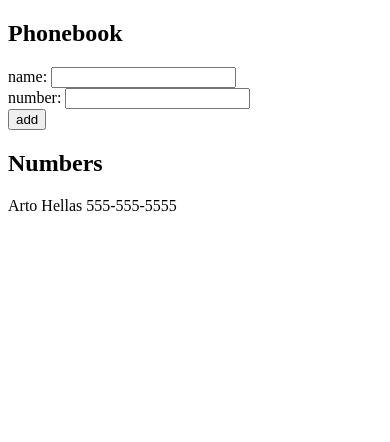
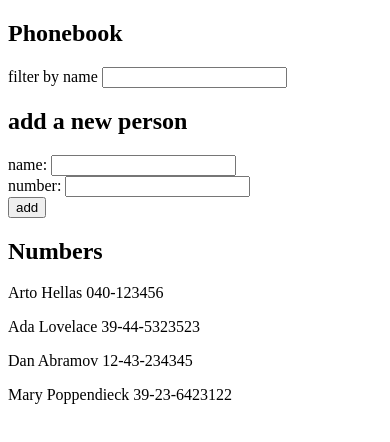
Before and after one commit to cs-kayl/FullStackOpen2022, a React (Create React App) app in the folder part2/phonebook/: page / in a window 390 px wide. Shown: the top 442 px of the page. Built offline with nearby package versions, Linux system fonts and the light colour scheme.

Commit message:
Exercise 2.9 The Phonebook step4 completed

```diff
--- a/part2/phonebook/src/App.js
+++ b/part2/phonebook/src/App.js
@@ -2,10 +2,14 @@
 
 const App = () => {
   const [persons, setPersons] = useState([
-    { name: 'Arto Hellas', phoneNumber: `555-555-5555`}
+    { name: 'Arto Hellas', phoneNumber: '040-123456', id: 1 },
+    { name: 'Ada Lovelace', phoneNumber: '39-44-5323523', id: 2 },
+    { name: 'Dan Abramov', phoneNumber: '12-43-234345', id: 3 },
+    { name: 'Mary Poppendieck', phoneNumber: '39-23-6423122', id: 4 }
   ])
   const [newName, setNewName] = useState('')
   const [newNumber, setNewNumber] = useState('')
+  const [filter, setFilter] = useState('')
 
   const addPerson = (e) => {
     e.preventDefault()
@@ -37,10 +41,17 @@
     setNewNumber(e.target.value)
   }
 
+  const handleFilterChange = (e) => {
+    setFilter(e.target.value)
+  }
 
   return (
     <div>
       <h2>Phonebook</h2>
+        <div>
+          filter by name <input value={filter} onChange={handleFilterChange} />
+        </div>
+      <h2>add a new person</h2>
       <form onSubmit={addPerson}>
         <div>
           name: <input value={newName} onChange={handleNameChange} />
@@ -53,7 +64,9 @@
         </div>
       </form>
       <h2>Numbers</h2>
-      {persons.map(person => <p key={person.name}>{person.name} {person.phoneNumber}</p>)}
+      {filter.length > 0 ? persons.filter(person => person.name.toLowerCase().includes(filter.toLowerCase())).
+      map(person => <p key={person.id}>{person.name} {person.phoneNumber}</p>) :
+      persons.map(person => <p key={person.id}>{person.name} {person.phoneNumber}</p>)}
     </div>
   )
 }
```
